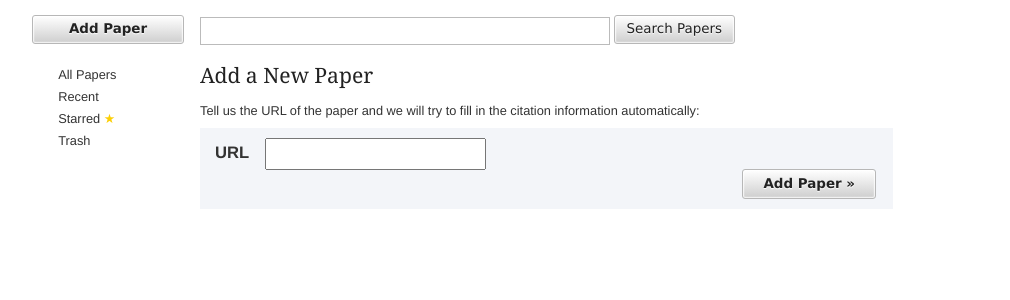
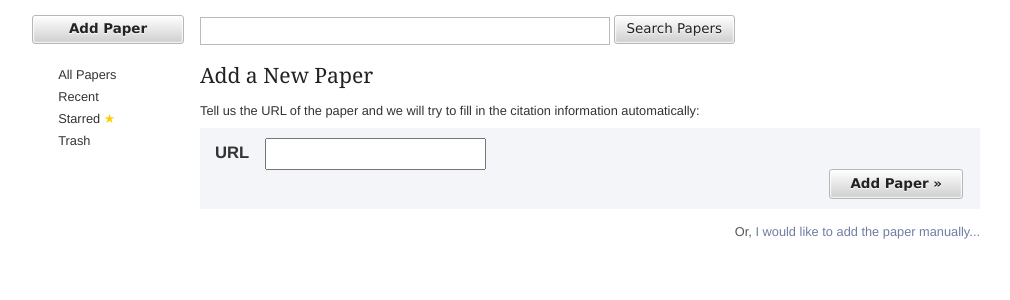
Before and after one commit to mikexstudios/papersdb, a Django app: template papers/templates/papers/new_paper.html in a window 1280 px wide. Shown: the part 29-329 px from the top of the page, without its empty margins (135-1145 px from the left). Run offline with Django 3.2, Linux system fonts and the light colour scheme; the template is opened without the code that fills it: values that come from a table or form of the project are taken from there, others are empty; parts of the project's set-up code (start-up, migrations or seed data) failed here and were passed over; some libraries are stand-ins or nearby versions.

Commit message:
Added manual paper adding link and styles.

```diff
--- a/papers/templates/papers/new_paper.html
+++ b/papers/templates/papers/new_paper.html
@@ -40,6 +40,8 @@ automatically:</p>
             value="Submit">Add Paper &raquo;</button>
     </div>
 </form>
+
+<div id="select_manual_add">Or, <a href="">I would like to add the paper manually...</a></div>
 
 <form action="" method="POST" enctype="multipart/form-data"
     name="new_paper_form" id="new_paper_form" class="papers">
--- a/static/css/screen.css
+++ b/static/css/screen.css
@@ -1871,14 +1871,14 @@ body#new_paper form#auto_new_paper_form {
   display: block;
   background-color: #f3f5f9;
   padding: 10px 15px;
-  width: 85%;
+  width: auto;
 }
 /* line 402, ../sass/screen.sass */
 body#new_paper form#auto_new_paper_form .field {
   padding: 0;
   margin-bottom: 0;
   margin-right: 10px;
-  width: 525px;
+  width: 610px;
   float: left;
   background-color: transparent;
 }
@@ -1900,6 +1900,16 @@ body#new_paper form#auto_new_paper_form .field input#id_url {
 /* line 418, ../sass/screen.sass */
 body#new_paper form#auto_new_paper_form .actions {
   margin-top: 0px;
+}
+/* line 422, ../sass/screen.sass */
+body#new_paper #select_manual_add {
+  text-align: right;
+  margin-top: 1em;
+  color: #555555;
+}
+/* line 426, ../sass/screen.sass */
+body#new_paper #select_manual_add a {
+  color: #717da3;
 }
 
 /* line 1, ../sass/helpers/_registration.sass */
--- a/static/sass/screen.sass
+++ b/static/sass/screen.sass
@@ -398,12 +398,12 @@ body#new_paper
     display: block
     background-color: #f3f5f9
     padding: 10px 15px
-    width: 85%
+    width: auto
     .field
       padding: 0
       margin-bottom: 0
       margin-right: 10px
-      width: 525px
+      width: 610px
       float: left
       background-color: transparent
       label
@@ -419,6 +419,14 @@ body#new_paper
       margin-top: 0px
       //text-align: left
 
+  #select_manual_add
+    text-align: right
+    margin-top: 1.0em
+    color: #555
+    a
+      color: #717DA3
+
+
 
 
 
```
